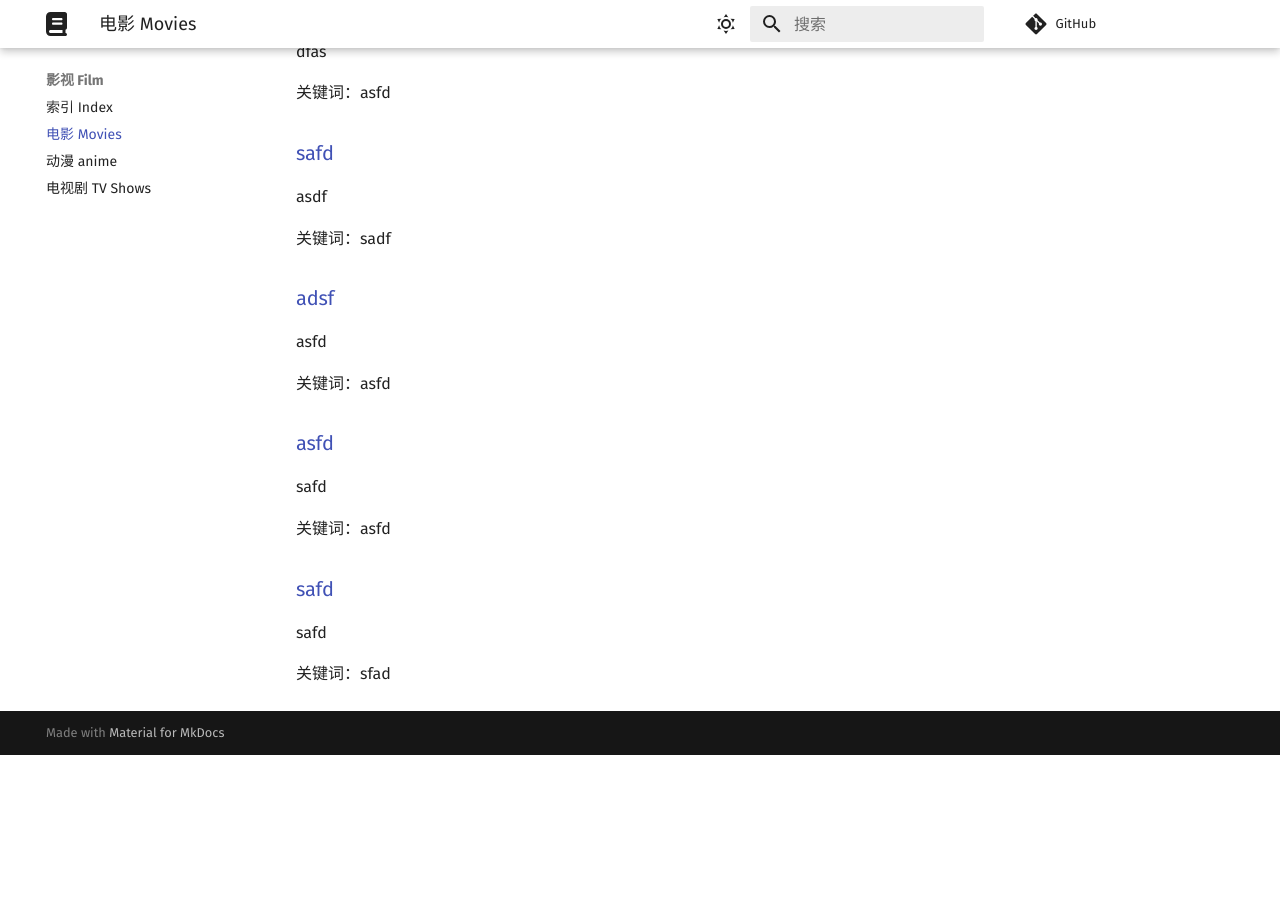
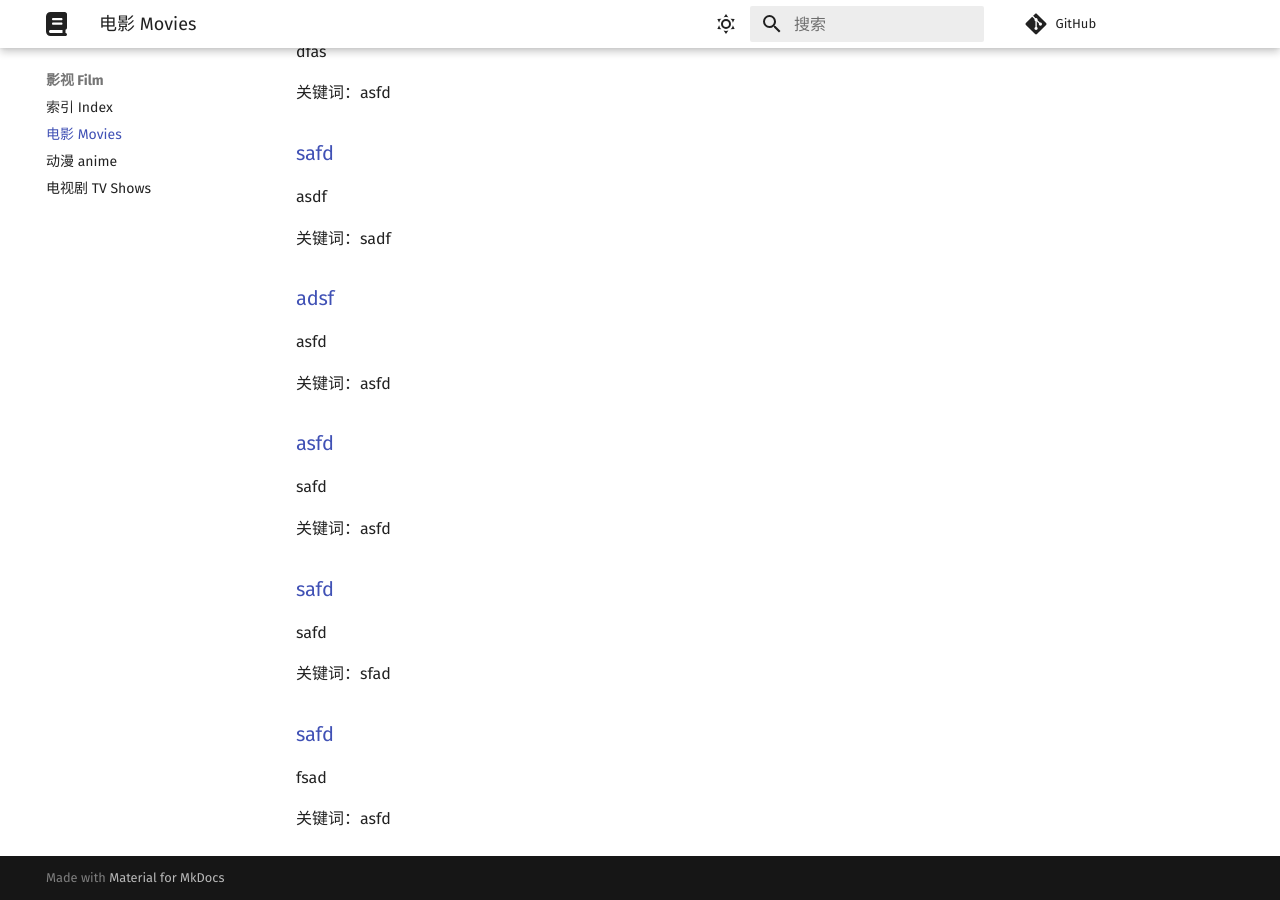
Before and after one commit to Chocolateater/Resource-Library, an MkDocs documentation site: the page built from docs/Film/movies.md, in a window 1280 px wide and 900 px high, scrolled down 1978 px. Built offline with MkDocs 1.6.1 and Material for MkDocs 9.7.7, drawn with Linux system fonts in a browser that asks for light colours; comment, search, counter and statistics services are not loaded; before the commit the page ends 2733 px from its top, so only the background shows below that.

Commit message:
Update index.md via GitHub API

```diff
--- a/docs/Film/movies.md
+++ b/docs/Film/movies.md
@@ -99,3 +99,9 @@ safd
 safd
 
 关键词：sfad
+
+<h3><a href="asfd">safd</a> </h3>
+
+fsad
+
+关键词：asfd
```
